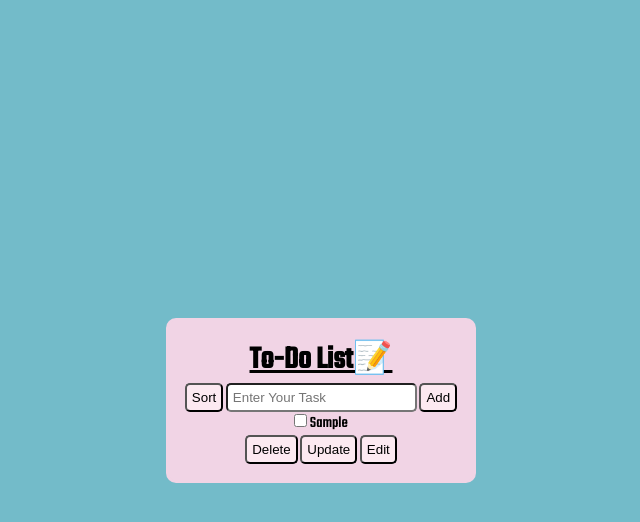
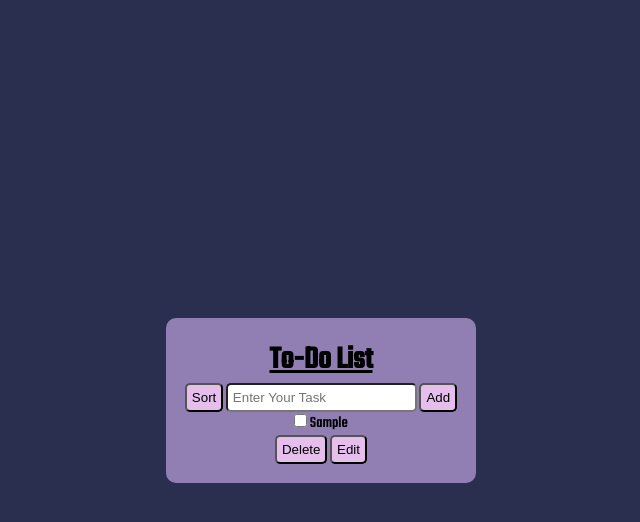
Before and after one commit to Laiquah/todolistredo, a plain HTML site: page index.html in a window 1280 px wide. Both pictures are taken after typing "Sample" into the empty fields and a click on the button "Add". Shown: the whole page, without its empty margins (319-959 px from the left). Drawn offline with Linux system fonts and the light colour scheme; a web font is replaced by a local one.

Commit message:
hgytfdsdfg

```diff
--- a/css/style.css
+++ b/css/style.css
@@ -7,7 +7,7 @@
 }
 
 body{
-    background-color:#73BBC9;
+    background-color: #2A2F4F;
      display: flex;
     justify-content: center;
     align-items: center;
@@ -22,8 +22,8 @@ h1{
 }
 
 #cont{
-    border: 3px solid #F1D4E5;
-    background-color: #F1D4E5;
+    border: 3px solid #917FB3;
+    background-color: #917FB3;
     width: fit-content;
     font-family: 'Sedgwick Ave Display', cursive;
     font-family: 'Teko', sans-serif;
@@ -40,20 +40,16 @@ input{
 button{
     border-radius: 5px;
     cursor: pointer;
-    background-color: #FCE9F1;
+    background-color: #E5BEEC;
     padding: 5px;
 }
 
 button:hover{
-    background-color: #f8c1d8;
-    color: white;
+    background-color: #FDE2F3;
+    color: black;
 }
 
 #list{
     list-style: none;
     text-align: center;
 }
-
-#btn3{
-
-}
--- a/index.html
+++ b/index.html
@@ -9,11 +9,11 @@
 </head>
 <body>
     <div id="cont">
-        <h1>To-Do List📝</h1>
-        <button id="sort">Sort</button>
+        <h1>To-Do List</h1>
+        <button id="sort" onclick="sortlist()">Sort</button>
         <input placeholder="Enter Your Task" id="input">
-        <button id="add">Add</button>
-        <ul id="list">
+        <button id="add" onclick="addTask()">Add</button>
+        <ul id="list" class="checked">
 
         </ul>
         </div>
--- a/script/code.js
+++ b/script/code.js
@@ -1,34 +1,30 @@
-const add = document.querySelector('#add')
-const sort = document.querySelector("#sort")
-const input = document.querySelector("#input")
-const output = document.querySelector("#list")
-let array = []
+const add = document.querySelector("#add");
+const sort = document.querySelector("#sort");
+const input = document.querySelector("#input");
+const output = document.querySelector("#list");
+let array = [];
 
-add.addEventListener("click", (e)=> {
-    e.preventDefault()
-    if(input.value) {
-        array.push(input.value)
-        input.value = ""
-    } else {
-        input.style = "outline: 3px solid red;"
-    }
+add.addEventListener("click", (e) => {
+  e.preventDefault();
+  if (input.value) {
+    array.push(input.value);
+    input.value = "";
+  } else {
+    input.style = "outline: 3px solid red;";
+  }
+});
 
-})
-
-
-localStorage.setItem("names", JSON.stringify(array))
-add.addEventListener("click", (event)=> {
-    event.preventDefault()
-    list.innerHTML = "";
-    array.forEach( (name)=> {
-        list.innerHTML += `
+localStorage.setItem("names", JSON.stringify(array));
+add.addEventListener("click", (event) => {
+  event.preventDefault();
+  list.innerHTML = "";
+  array.forEach((name) => {
+    list.innerHTML += `
         <li><input type="checkbox">
         ${name}
         </li>
         <button id="btn3">Delete</button>
-        <button id="btn3">Update</button>
         <button id="btn3">Edit</button>
-
-        `
-    })
-})
+        `;
+  });
+});
```
